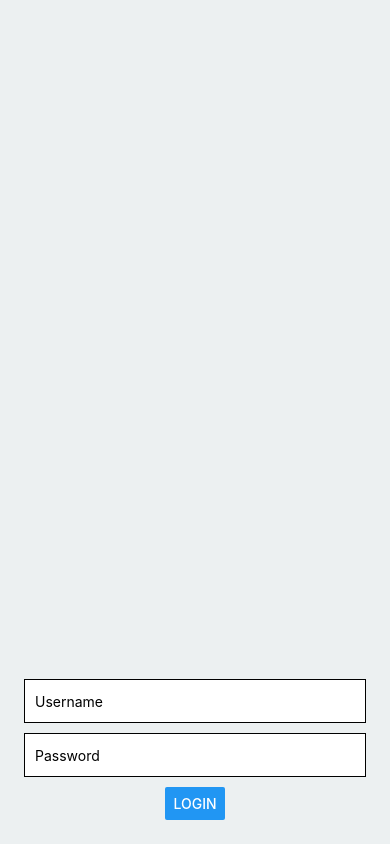
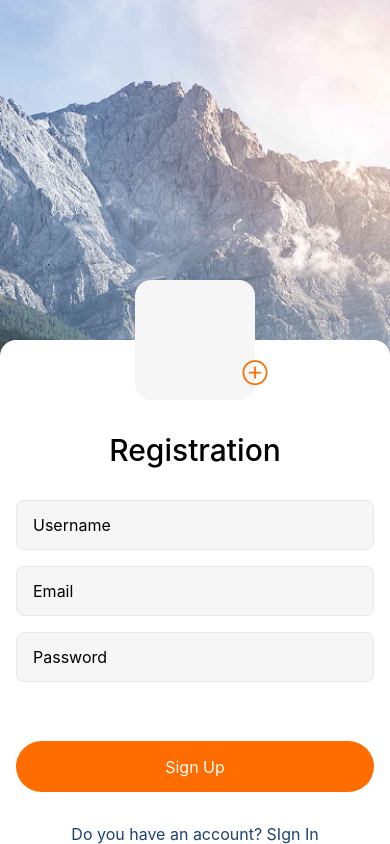
Before and after one commit to summermoved0n/react-native, a React Native app in the folder my-app/: screen / in a window 390 px wide. Built offline with nearby package versions, Linux system fonts and the light colour scheme.

Commit message:
working app

```diff
--- a/my-app/App.js
+++ b/my-app/App.js
@@ -1,94 +1,27 @@
-// import { StatusBar } from "expo-status-bar";
-// import {
-//   StyleSheet,
-//   View,
-//   ImageBackground,
-//   KeyboardAvoidingView,
-//   Platform,
-//   TouchableWithoutFeedback,
-//   Keyboard,
-// } from "react-native";
-
-// import RegistrationScreen from "./Screens/RegistrationScreen";
-
-// export default function App() {
-//   return (
-//     <TouchableWithoutFeedback onPress={Keyboard.dismiss}>
-//       <View style={styles.container}>
-//         <ImageBackground
-//           style={styles.background}
-//           source={require("./assets/images/photo-BG.jpg")}
-//         >
-//           <KeyboardAvoidingView
-//             style={{ flex: 1 }}
-//             behavior={Platform.OS === "ios" ? "padding" : "height"}
-//             keyboardVerticalOffset={Platform.OS === "ios" ? -32 : -80}
-//           >
-//             <RegistrationScreen />
-//           </KeyboardAvoidingView>
-//         </ImageBackground>
-//         <StatusBar style="auto" />
-//       </View>
-//     </TouchableWithoutFeedback>
-//   );
-// }
-
-// const styles = StyleSheet.create({
-//   container: {
-//     flex: 1,
-//   },
-//   background: {
-//     height: "100%",
-//     width: "100%",
-//     justifyContent: "flex-end",
-//   },
-// });
-
-import React, { useState } from "react";
 import {
   StyleSheet,
   View,
-  TextInput,
+  ImageBackground,
   TouchableWithoutFeedback,
   Keyboard,
   KeyboardAvoidingView,
   Platform,
-  Alert,
-  Button,
-  ScrollView,
 } from "react-native";
+import RegistrationScreen from "./Screens/RegistrationScreen";
 
 export default function App() {
-  const [name, setName] = useState("");
-  const [password, setPassword] = useState("");
-
-  const onLogin = () => {
-    Alert.alert("Credentials", `${name} + ${password}`);
-  };
-
   return (
     <TouchableWithoutFeedback onPress={Keyboard.dismiss}>
       <KeyboardAvoidingView
         behavior={Platform.OS === "ios" ? "padding" : "height"}
         style={styles.container}
-        // keyboardVerticalOffset={Platform.OS === "ios" ? 0 : 20}
       >
-        <View style={styles.inner}>
-          <TextInput
-            value={name}
-            onChangeText={setName}
-            placeholder="Username"
-            style={styles.input}
-          />
-          <TextInput
-            value={password}
-            onChangeText={setPassword}
-            placeholder="Password"
-            secureTextEntry
-            style={styles.input}
-          />
-          <Button title="Login" onPress={onLogin} />
-        </View>
+        <ImageBackground
+          style={styles.background}
+          source={require("./assets/images/photo-BG.jpg")}
+        >
+          <RegistrationScreen />
+        </ImageBackground>
       </KeyboardAvoidingView>
     </TouchableWithoutFeedback>
   );
@@ -98,20 +31,9 @@ const styles = StyleSheet.create({
   container: {
     flex: 1,
   },
-  inner: {
-    flex: 1,
+  background: {
+    height: "100%",
+    width: "100%",
     justifyContent: "flex-end",
-    alignItems: "center",
-    padding: 24,
-    backgroundColor: "#ecf0f1",
-  },
-  input: {
-    width: "100%",
-    height: 44,
-    padding: 10,
-    borderWidth: 1,
-    borderColor: "black",
-    marginBottom: 10,
-    backgroundColor: "white",
   },
 });
--- a/my-app/Screens/RegistrationScreen.jsx
+++ b/my-app/Screens/RegistrationScreen.jsx
@@ -1,6 +1,14 @@
 import { useState } from "react";
 import AntDesign from "@expo/vector-icons/AntDesign";
-import { StyleSheet, Text, Button, Alert, View, TextInput } from "react-native";
+import {
+  StyleSheet,
+  Text,
+  Button,
+  Alert,
+  View,
+  TextInput,
+  TouchableOpacity,
+} from "react-native";
 
 export default function RegistrationScreen() {
   const [username, setUsername] = useState("");
@@ -44,11 +52,17 @@ export default function RegistrationScreen() {
           secureTextEntry
         />
 
-        <Button
+        <TouchableOpacity
           title="Sign Up"
           style={styles.registration_button}
           onPress={onLogin}
-        />
+        >
+          <Text style={styles.registration_btn_text}>Sign Up</Text>
+        </TouchableOpacity>
+
+        <Text style={styles.registration_form_text}>
+          Do you have an account? SIgn In
+        </Text>
       </View>
     </View>
   );
@@ -56,23 +70,18 @@ export default function RegistrationScreen() {
 
 const styles = StyleSheet.create({
   registration_container: {
-    // flex: 1,
-    position: "relative",
     backgroundColor: "#FFFFFF",
     borderTopLeftRadius: 16,
     borderTopRightRadius: 16,
-    // height: 200,
     width: "100%",
     paddingTop: 92,
-    paddingHorizontal: 16,
-    paddingBottom: 40,
+    // paddingBottom: 45,
   },
   registration_avatar: {
     position: "absolute",
     top: 0,
     left: "50%",
-    marginLeft: -30,
-    marginTop: -60,
+    transform: [{ translateX: "-50%" }, { translateY: "-50%" }],
     width: 120,
     height: 120,
     borderRadius: 16,
@@ -91,23 +100,38 @@ const styles = StyleSheet.create({
   },
   registration_form: {
     display: "flex",
-    // flex: 1,
     gap: 16,
-    // paddingBottom: 30,
+    paddingHorizontal: 16,
   },
   registration_input: {
     backgroundColor: "#F6F6F6",
     borderWidth: 1,
     borderColor: "#E8E8E8",
-    borderRadius: 16,
+    borderRadius: 8,
     height: 50,
     paddingHorizontal: 16,
     fontWeight: "400",
     fontSize: 16,
   },
   registration_button: {
-    marginLeft: 16,
-    margineRight: 16,
-    backgroundColor: "orange",
+    marginTop: 43,
+    marginBottom: 16,
+    backgroundColor: "#FF6C00",
+    borderRadius: 100,
+    height: 51,
+    display: "flex",
+    alignItems: "center",
+    justifyContent: "center",
+  },
+  registration_btn_text: {
+    fontWeight: "400",
+    fontSize: 16,
+    color: "white",
+  },
+  registration_form_text: {
+    fontWeight: "400",
+    fontSize: 16,
+    textAlign: "center",
+    color: "#1b4371",
   },
 });
```
